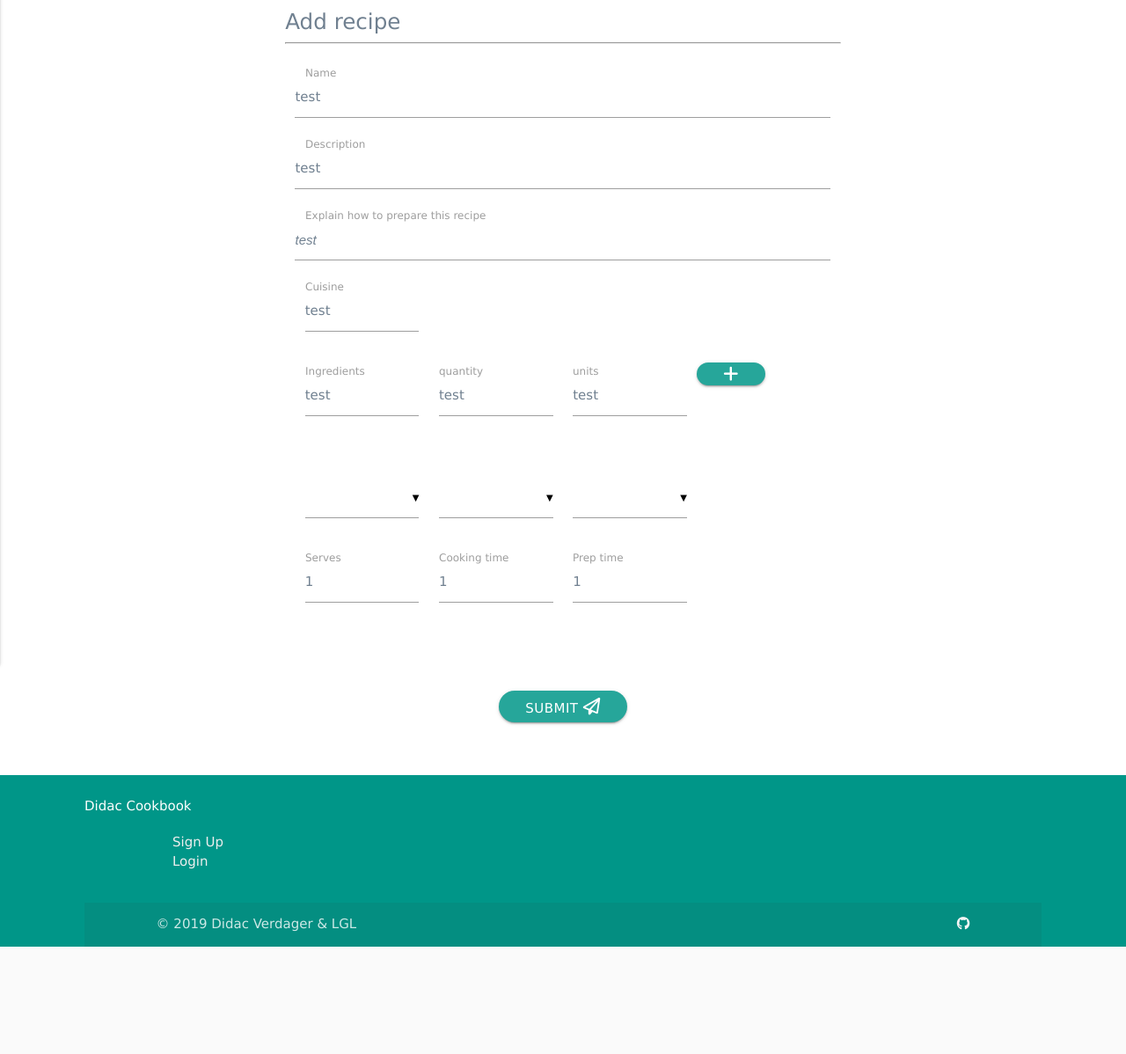
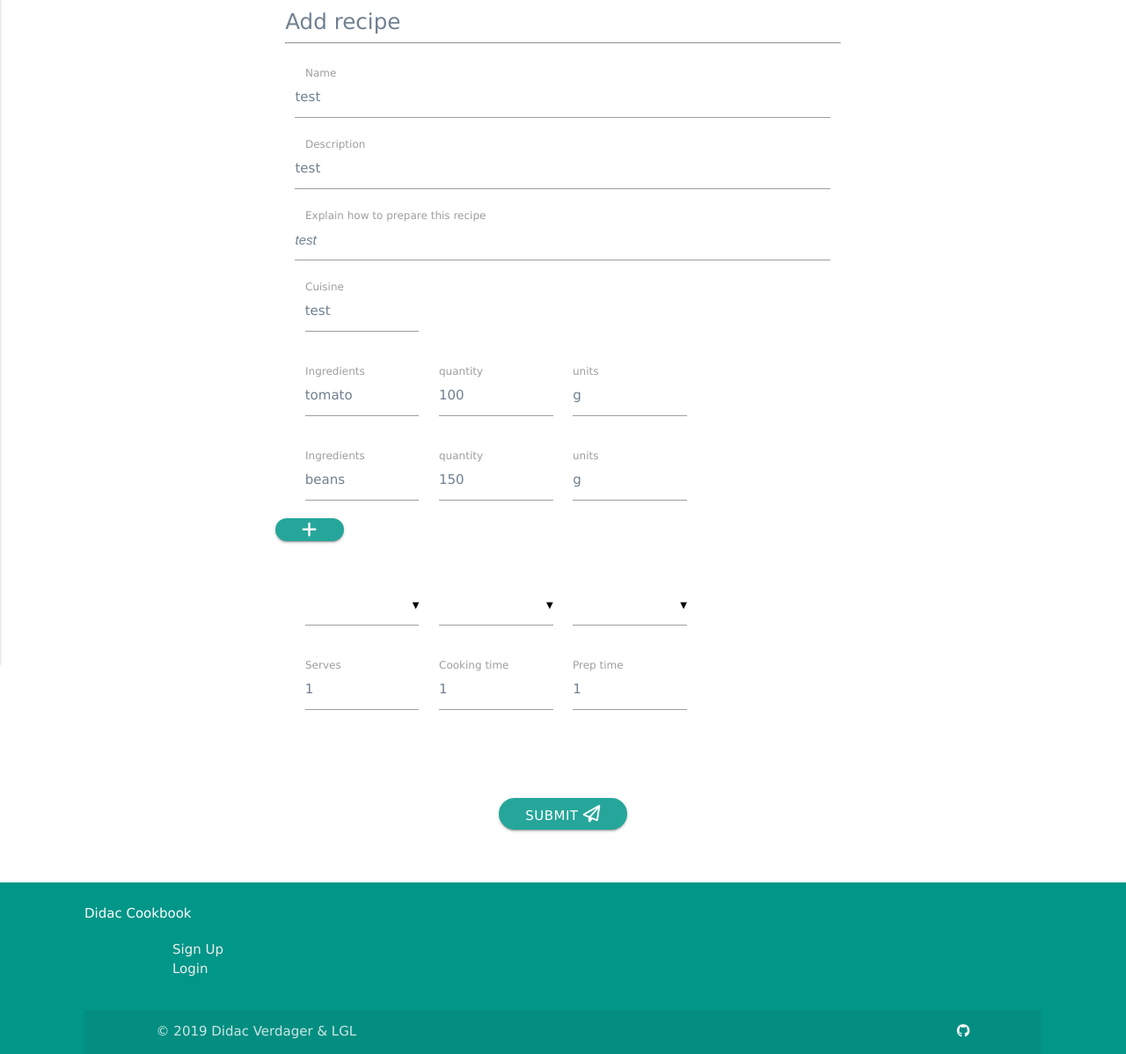
Before and after one commit to lgleon/DidacCookBook, a Flask app: template templates/addrecipe.html in a window 1280 px wide. Shown: the part 105-1303 px from the top of the page at 88% size. Before the commit the page ends 1181 px from the top, so only its background shows below. Run offline with Flask 2, Linux system fonts and the light colour scheme; the template is opened without the code that fills it, so the values that code supplies are empty; some libraries are stand-ins or nearby versions.

Commit message:
Ingredient is working ...almost

```diff
--- a/app.py
+++ b/app.py
@@ -211,11 +211,18 @@ def insert_recipe():
     recipe_cusine = request.form['cusine']
     recipe_level = request.form['level']
     recipe_main_course = request.form['main_course']
-    recipe_ingredient_name = request.form['ingredient_name']
-    recipe_ingredient_quantity = request.form['ingredient_quantity']
-    recipe_ingredient_unit = request.form['ingredient_unit']
+    recipe_ingredient_name = request.form.getlist('ingredient_name[]')
+    recipe_ingredient_quantity = request.form.getlist('ingredient_quantity[]')
+    recipe_ingredient_unit = request.form.getlist('ingredient_unit[]')
     recipe_preparation = request.form['preparation']
+    ingredients = []
 
+    for i, name in enumerate(recipe_ingredient_name):
+        ingredients.append({
+            'ingredient_name': recipe_ingredient_name[i],
+            'ingredient_quantity' : recipe_ingredient_quantity[i],
+            'ingredient_unit': recipe_ingredient_unit[i]
+        })
     recipe_form = {
         "name": recipe_name,
         "description": recipe_description,
@@ -226,11 +233,11 @@ def insert_recipe():
         "cusine": recipe_cusine,
         "level": recipe_level,
         "main_course": recipe_main_course,
-        "ingredients": [{
-            "ingredient_name": recipe_ingredient_name,
-            "ingredient_quantity": recipe_ingredient_quantity,
-            "ingredient_unit": recipe_ingredient_unit,
-        }],
+        "ingredients": ingredients, #[{
+            #"ingredient_name": recipe_ingredient_name,
+            #"ingredient_quantity": recipe_ingredient_quantity,
+            #"ingredient_unit": recipe_ingredient_unit,
+        #}],
         "preparation": recipe_preparation,
     }
 
--- a/templates/addrecipe.html
+++ b/templates/addrecipe.html
@@ -26,23 +26,37 @@
                     <!-- Ingredients -->
                     <div class="input-field col s12" id="TextBoxDivIngredients">
                         <div class="col s4 l3 input-field" id="ingredient_name">
-                            <input id="recipe_ingredient_name" name="ingredient_name" type="text" value="test" required>
+                            <input id="recipe_ingredient_name" name="ingredient_name[]" type="text" value="tomato" required>
                             <label for="recipe_ingredient_name">Ingredients </label>
                         </div>
                         <div class="col s4 l3 input-field" id="ingredient_quantity">
-                            <input id="recipe_ingredient_quantity" name="ingredient_quantity" type="text" value="test" required>
+                            <input id="recipe_ingredient_quantity" name="ingredient_quantity[]" type="text" value="100" required>
                             <label for="recipe_ingredient_quantity">quantity</label>
                         </div>
                         <div class="col s4 l3 input-field" id="ingredient_unit">
-                            <input id="recipe_ingredient_unit" name="ingredient_unit" type="text" value="test" required>
+                            <input id="recipe_ingredient_unit" name="ingredient_unit[]" type="text" value="g" required>
                             <label for="recipe_ingredient_unit">units</label>
                         </div>
-                        <div class="row">
-                            <a class="btn waves-effect waves-light btn-x-small" id="addIngredient"><i class="fa fa-plus"
-                                    aria-hidden="true"></i></a>
-                            <a class="btn waves-effect waves-light btn-x-small red removeIngredientDiv" id="removeIngredient"
-                                style="display: none"><i class="fa fa-minus" aria-hidden="true"></i></a>
+                    </div>
+                    <div class="input-field col s12" id="TextBoxDivIngredients2">
+                        <div class="col s4 l3 input-field" id="ingredient_name">
+                            <input id="recipe_ingredient_name" name="ingredient_name[]" type="text" value="beans" required>
+                            <label for="recipe_ingredient_name">Ingredients </label>
                         </div>
+                        <div class="col s4 l3 input-field" id="ingredient_quantity">
+                            <input id="recipe_ingredient_quantity" name="ingredient_quantity[]" type="text" value="150" required>
+                            <label for="recipe_ingredient_quantity">quantity</label>
+                        </div>
+                        <div class="col s4 l3 input-field" id="ingredient_unit">
+                            <input id="recipe_ingredient_unit" name="ingredient_unit[]" type="text" value="g" required>
+                            <label for="recipe_ingredient_unit">units</label>
+                        </div>
+                    </div>
+                    <div class="row">
+                        <a class="btn waves-effect waves-light btn-x-small" id="addIngredient"><i class="fa fa-plus"
+                                aria-hidden="true"></i></a>
+                        <a class="btn waves-effect waves-light btn-x-small red removeIngredientDiv" id="removeIngredient"
+                            style="display: none"><i class="fa fa-minus" aria-hidden="true"></i></a>
                     </div>
                 </div>
                 <div class="input-field col s12">
```
